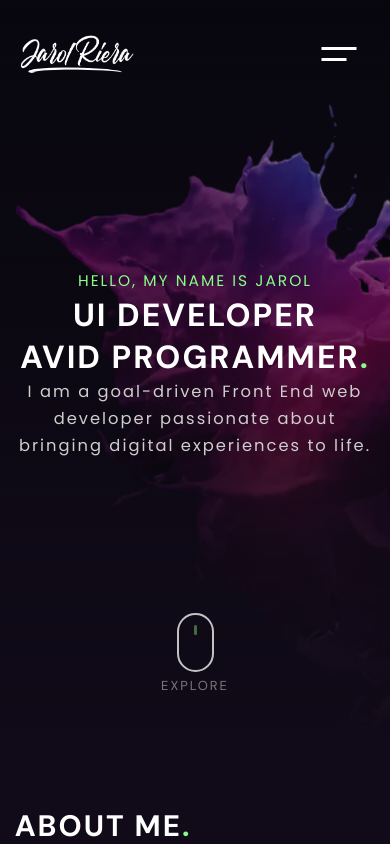
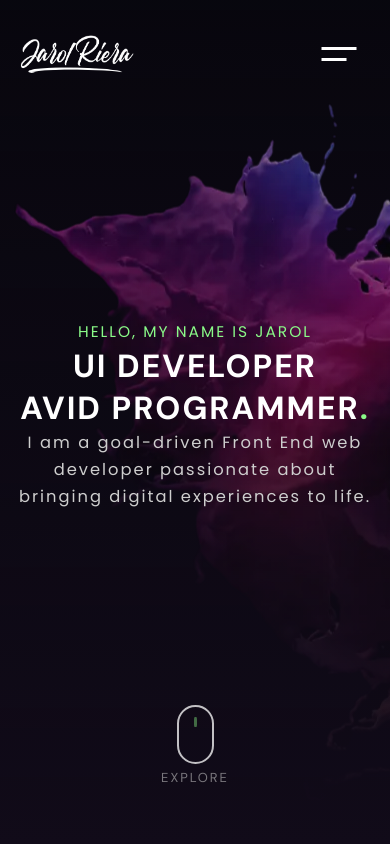
Before and after one commit to jarolthecoder/Portfolio-V3, a React (Vite) app: page / in a window 390 px wide. Shown: the top 844 px of the page. Built offline with nearby package versions, Linux system fonts and the light colour scheme.

Commit message:
Hero height adjusted

```diff
--- a/src/styles/layout/Hero.css
+++ b/src/styles/layout/Hero.css
@@ -1,8 +1,8 @@
 #hero {
 	position: relative;
 	width: 100%;
-	height: 100%;
-	min-height: 100vh;
+	height: 100vh;
+	height: 100dvh;
 	justify-content: center;
 	align-items: center;
 	flex-direction: column;
@@ -137,7 +137,6 @@
 
 @media screen and (max-width: 800px) {
 	#hero  {
-		min-height: 88vh;
 		overflow: hidden;
 	}
 
@@ -159,7 +158,8 @@
 }
 
 @media screen and (orientation: landscape) and (max-width: 800px) {
-  #hero  {
-		min-height: 200vh;
-	}
+ #hero {
+	height: 100%;
+	min-height: 200vh;
+ }
 }
```
